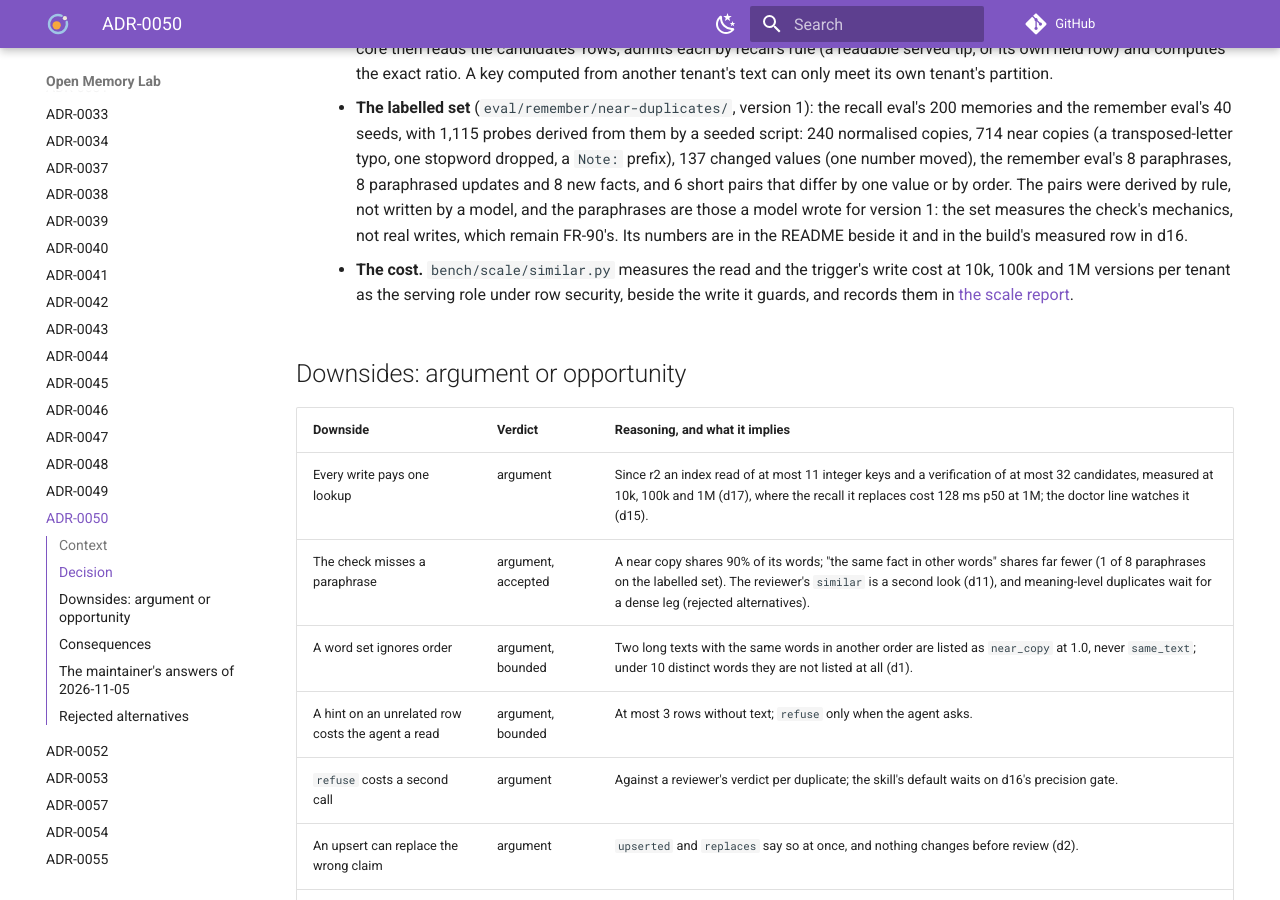
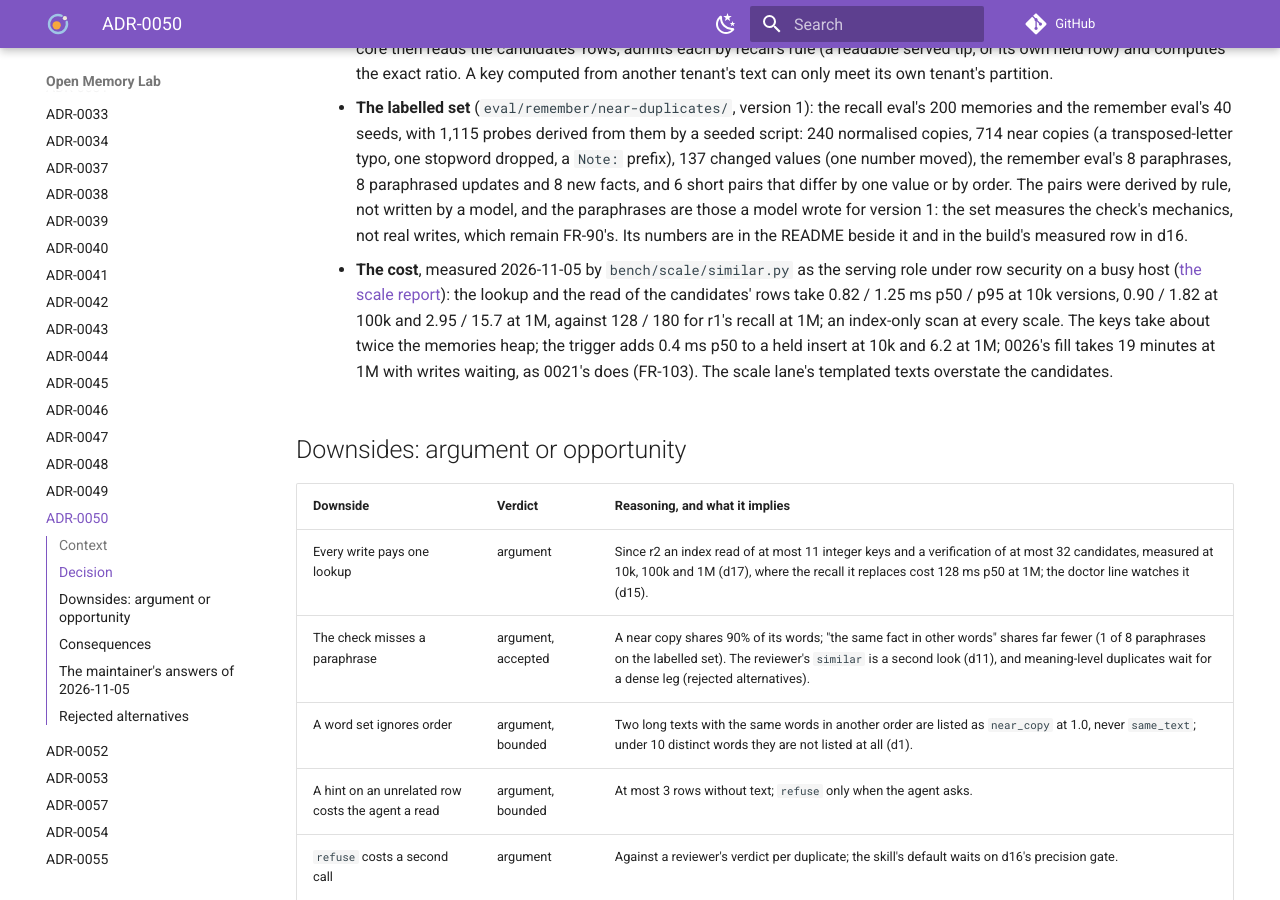
Before and after one commit to e8kor/open-memory-lab, an MkDocs documentation site: the page built from docs/adr/ADR-0050-remembering-checks-what-is-already-held-replaces-instead-of-repeating-and-says-how-the-memory-will-be-found.md, in a window 1280 px wide and 900 px high, scrolled down 11421 px. Built offline with MkDocs 1.6.1 and Material for MkDocs 9.7.7, drawn with Linux system fonts in a browser that asks for light colours; comment, search, counter and statistics services are not loaded.

Commit message:
Measure the similar check's lookup, keys, trigger and fill at 10k, 100k and 1M on the scale lane, and record them in the scale report and ADR-0050 d17

```diff
--- a/docs/adr/ADR-0050-remembering-checks-what-is-already-held-replaces-instead-of-repeating-and-says-how-the-memory-will-be-found.md
+++ b/docs/adr/ADR-0050-remembering-checks-what-is-already-held-replaces-instead-of-repeating-and-says-how-the-memory-will-be-found.md
@@ -546,9 +546,14 @@ journalled crypto-shred ([ADR-0001](ADR-0001-the-constitution.md) d1–d4). Deci
       paraphrases are those a model wrote for version 1: the set measures the check's
       mechanics, not real writes, which remain FR-90's. Its numbers are in the README beside it
       and in the build's measured row in d16.
-    - **The cost.** `bench/scale/similar.py` measures the read and the trigger's write cost at
-      10k, 100k and 1M versions per tenant as the serving role under row security, beside the
-      write it guards, and records them in [the scale report](https://github.com/e8kor/open-memory-lab/blob/main/bench/scale/REPORT.md).
+    - **The cost**, measured 2026-11-05 by `bench/scale/similar.py` as the serving role under row
+      security on a busy host ([the scale report](https://github.com/e8kor/open-memory-lab/blob/main/bench/scale/REPORT.md)):
+      the lookup and the read of the candidates' rows take 0.82 / 1.25 ms p50 / p95 at 10k
+      versions, 0.90 / 1.82 at 100k and 2.95 / 15.7 at 1M, against 128 / 180 for r1's recall at
+      1M; an index-only scan at every scale. The keys take about twice the memories heap; the
+      trigger adds 0.4 ms p50 to a held insert at 10k and 6.2 at 1M; 0026's fill takes 19 minutes
+      at 1M with writes waiting, as 0021's does (FR-103). The scale lane's templated texts
+      overstate the candidates.
 
 ## Downsides: argument or opportunity
 
```
Also changed, not shown: bench/scale/REPORT.md (+25 -0 lines), 3 other files.
